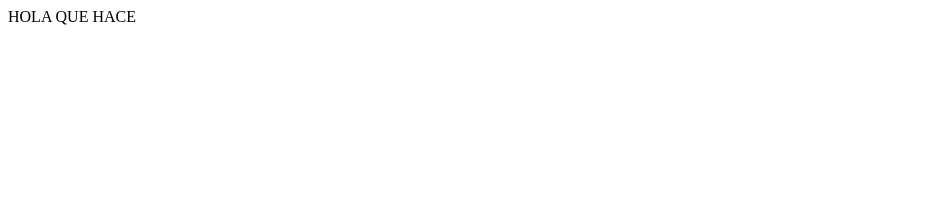
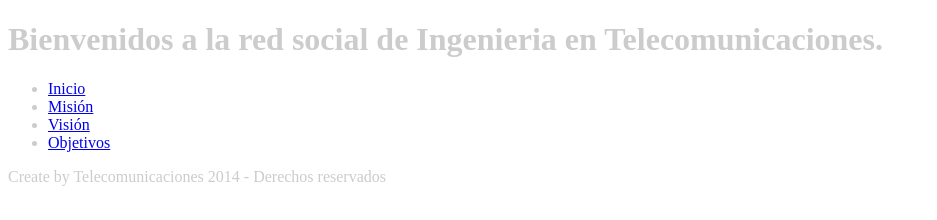
Before and after one commit to remendozag/multimedia, a plain HTML site: page index.html in a window 1280 px wide. Shown: the whole page, without its empty margins (0-937 px from the left). Drawn offline with Linux system fonts and the light colour scheme.

Commit message:
Clase HTML5
PRIMERA PAGINA

```diff
--- /dev/null
+++ b/css/teleco.css
@@ -0,0 +1,4 @@
+body{
+	color: #ccc;
+
+}
--- a/index.html
+++ b/index.html
@@ -1 +1,30 @@
-HOLA QUE HACE
+<!DOCTYPE html>
+<html lang="ES">
+<head>
+	<meta charset="UTF-8">
+	<title>
+		RED SOCIAL - Estudiantes de Ingenieria en Telecomunicaciones
+	</title>
+	<link rel="stylesheet" href="css/teleco.css" />
+	<script src="js/teleco.js">
+	</script>
+</head>
+<body>
+	<header>
+		<h1>Bienvenidos a la red social de Ingenieria en Telecomunicaciones.</h1>
+	</header>
+	<nav>
+		<ul>
+			<li><a href="index.html">Inicio</a></li>
+			<li><a href="mision.html">Misión</a></li>
+			<li><a href="vision.html">Visión</a></li>
+			<li><a href="objetivos.html">Objetivos</a></li>
+		</ul>
+	</nav>
+	<article>
+		<section>
+		</section>
+	</article>
+	<footer>Create by Telecomunicaciones 2014 - Derechos reservados</footer>
+</body>
+</html>
```
